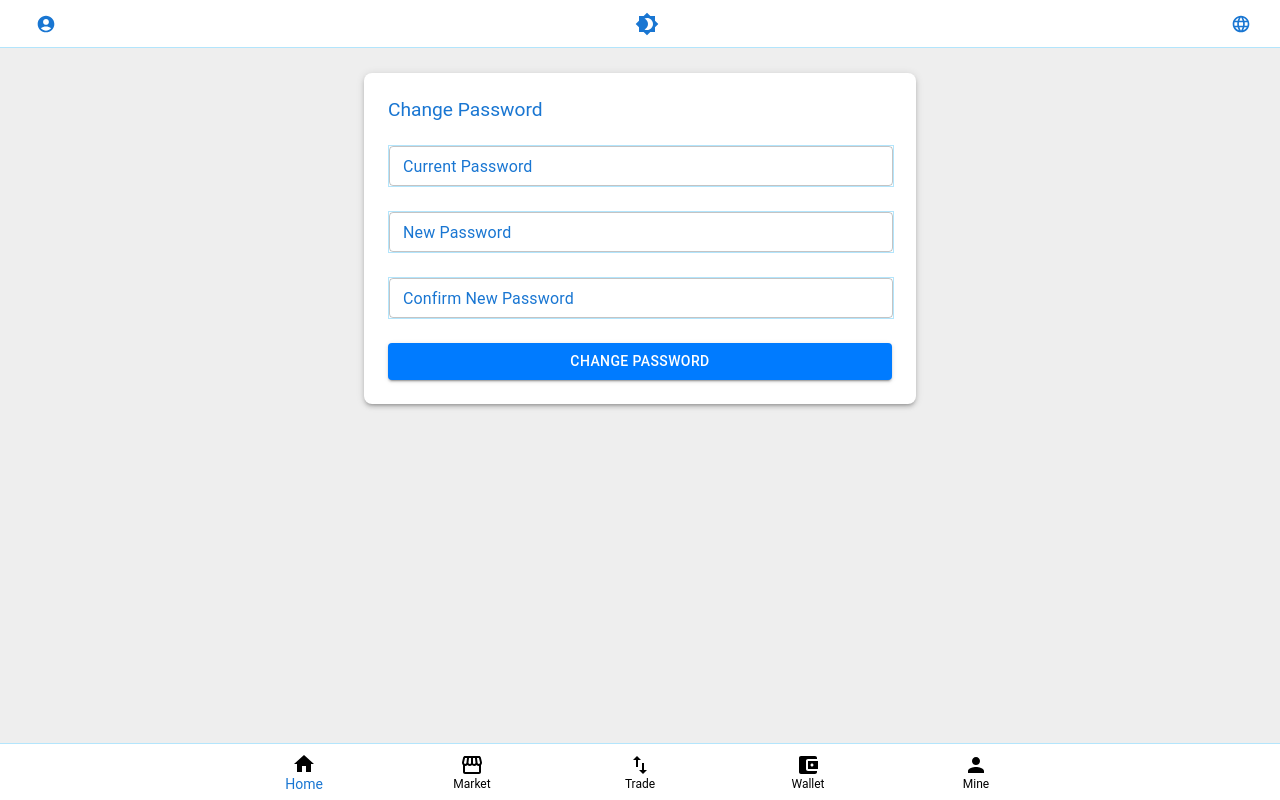
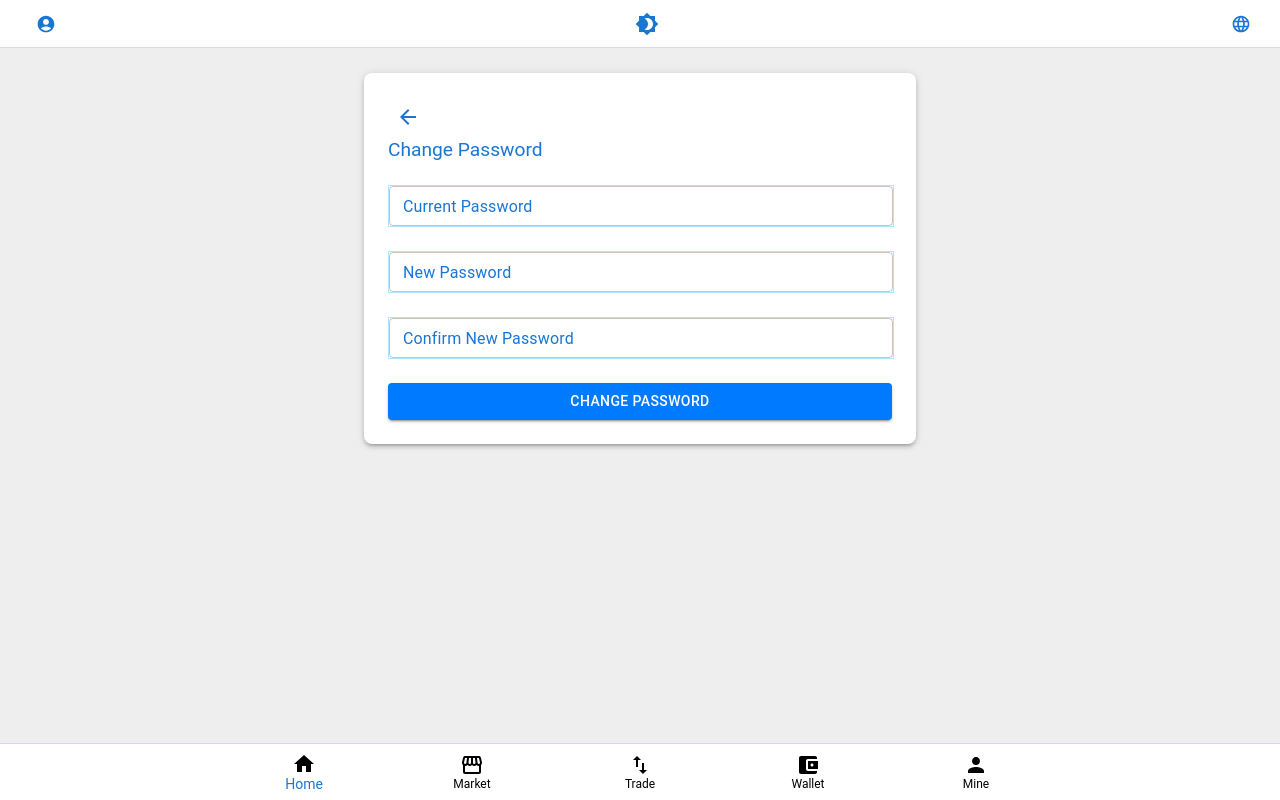
Before and after one commit to mgsainyinyitun/trading-front, a React (Create React App) app: page /change-password in a window 1280 px wide. Built offline with nearby package versions, Linux system fonts and the light colour scheme.

Commit message:
add bkg btn

```diff
--- a/src/components/Auth/ChangePassword.jsx
+++ b/src/components/Auth/ChangePassword.jsx
@@ -8,13 +8,17 @@ import {
     Button,
     CircularProgress,
     Alert,
+    IconButton
 } from '@mui/material';
 import { useAppContext } from '../../context/AppContext';
 import axios from 'axios';
 import { toast, ToastContainer } from 'react-toastify';
+import ArrowBackIcon from '@mui/icons-material/ArrowBack';
+import { useNavigate } from 'react-router-dom';
 
 export default function ChangePassword() {
     const { theme } = useAppContext();
+    const navigate = useNavigate();
     const [currentPassword, setCurrentPassword] = useState('');
     const [newPassword, setNewPassword] = useState('');
     const [confirmPassword, setConfirmPassword] = useState('');
@@ -33,7 +37,7 @@ export default function ChangePassword() {
         try {
             const API_URL = process.env.REACT_APP_API_URL;
             const response = await axios.post(`${API_URL}/api/v1/customer/change-password`, {
-                oldPassword:currentPassword,
+                oldPassword: currentPassword,
                 newPassword,
             }, {
                 headers: {
@@ -57,6 +61,9 @@ export default function ChangePassword() {
         <Container maxWidth="sm" sx={{ mt: 4, mb: 4 }}>
             <ToastContainer />
             <Paper elevation={3} sx={{ p: 3, borderRadius: 2, background: theme === 'dark' ? '#1e1e1e' : '#ffffff' }}>
+                <IconButton onClick={() => navigate(-1)}>
+                    <ArrowBackIcon color='primary' />
+                </IconButton>
                 <Typography variant="h5" gutterBottom sx={{ fontSize: '1.2rem', color: theme === 'dark' ? '#fff' : 'primary.main' }}>
                     Change Password
                 </Typography>
--- a/src/components/FrontMain/Home/Home.jsx
+++ b/src/components/FrontMain/Home/Home.jsx
@@ -23,6 +23,7 @@ import { useAppContext } from '../../../context/AppContext';
 export default function Home() {
     const navigate = useNavigate();
     const [currencyData, setCurrencyData] = useState([]);
+    const { theme,setTheme } = useAppContext();
 
     useEffect(() => {
         const fetchCryptoPairs = async () => {
@@ -53,6 +54,8 @@ export default function Home() {
         const interval = setInterval(fetchCryptoPairs, 10000);
 
         return () => clearInterval(interval);
+
+
     }, []);
 
     const settings = {
@@ -93,7 +96,6 @@ export default function Home() {
     };
 
     const themeUi = useTheme();
-    const { theme } = useAppContext();
     const isDarkTheme = theme === 'dark';
 
     return (
--- a/src/components/FrontMain/Trade/Trade.jsx
+++ b/src/components/FrontMain/Trade/Trade.jsx
@@ -33,6 +33,8 @@ export default function Trade() {
     const [tradeType, setTradeType] = useState('');
     const { customer, theme, setTheme } = useAppContext();
     const navigate = useNavigate();
+
+    const [previousTheme, setPreviousTheme] = useState(theme);
 
     const [cryptoPairs, setCryptoPairs] = useState([]);
     const [timeFrame, setTimeFrame] = useState(30); // New state for timeframe
@@ -118,6 +120,11 @@ export default function Trade() {
 
     useEffect(() => {
         setTheme('dark');
+
+        return () => {
+            console.log('unmounting');
+            setTheme(previousTheme);
+        };
     }, []);
 
     useEffect(() => {
--- a/src/components/Profile/Profile.jsx
+++ b/src/components/Profile/Profile.jsx
@@ -1,14 +1,17 @@
 import { useEffect, useState } from 'react';
-import { Container, Paper, Typography, Box, Grid, Divider, Chip } from '@mui/material';
+import { Container, Paper, Typography, Box, Grid, Divider, Chip, IconButton } from '@mui/material';
 import axios from 'axios';
 import { toast, ToastContainer } from 'react-toastify';
 import { format } from 'date-fns';
 import { useAppContext } from '../../context/AppContext';
+import ArrowBackIcon from '@mui/icons-material/ArrowBack'; // Import back icon
+import { useNavigate } from 'react-router-dom'; // Import useNavigate
 
 export default function Profile() {
     const [profileData, setProfileData] = useState(null);
     const token = localStorage.getItem('token');
     const { theme } = useAppContext();
+    const navigate = useNavigate(); // Initialize useNavigate
 
     useEffect(() => {
         const fetchProfile = async () => {
@@ -32,8 +35,11 @@ export default function Profile() {
     if (!profileData) return null;
 
     return (
-        <Container maxWidth="lg" sx={{ mt: 4, mb: 4,borderRadius: '10px' }}>
+        <Container maxWidth="lg" sx={{ mt: 4, mb: 4, borderRadius: '10px' }}>
             <ToastContainer />
+            <IconButton onClick={() => navigate(-1)} sx={{ mb: 2 }}>
+                <ArrowBackIcon />
+            </IconButton>
             <Grid container spacing={3}>
                 <Grid item xs={12} md={6}>
                     <Paper sx={{ p: 3, height: '100%', backgroundColor: theme === 'dark' ? '#1e1e1e' : 'white' }}>
```
